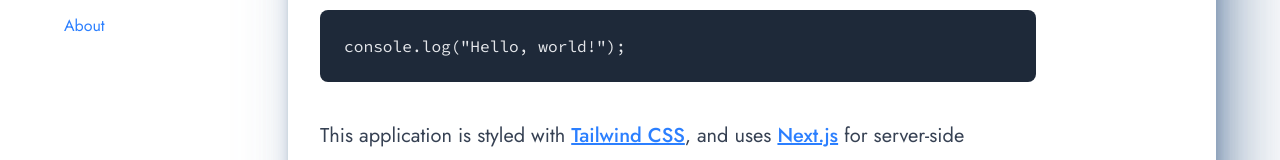
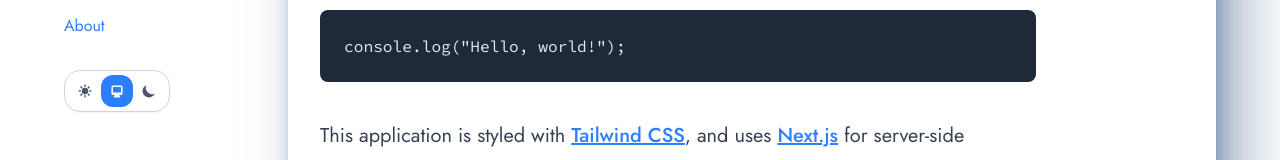
Before and after one commit to jakubsobel/yellow-dog, a Next.js app: page / in a window 1280 px wide. Shown: the part 322-482 px from the top of the page. Built offline with nearby package versions, Linux system fonts and the light colour scheme.

Commit message:
Add theme switch logic

```diff
--- a/src/app/layout.tsx
+++ b/src/app/layout.tsx
@@ -2,6 +2,7 @@ import type { Metadata } from "next";
 import { Jost, Source_Code_Pro } from "next/font/google";
 import Link from "next/link";
 
+import { ThemeSwitch } from "@/components/theme-switch/ThemeSwitch";
 import "./globals.css";
 
 const geistSans = Jost({
@@ -24,7 +25,27 @@ export default function RootLayout({
   children: React.ReactNode;
 }>) {
   return (
-    <html lang="en" className={`${geistSans.variable} ${geistMono.variable}`}>
+    <html
+      suppressHydrationWarning
+      lang="en"
+      className={`${geistSans.variable} ${geistMono.variable}`}
+    >
+      <head>
+        <script
+          dangerouslySetInnerHTML={{
+            __html: `
+            (function() {
+              const theme = localStorage.getItem('theme') || 'system';
+              if (theme === 'dark' || (theme === 'system' && window.matchMedia('(prefers-color-scheme: dark)').matches)) {
+                document.documentElement.setAttribute('data-theme', 'dark');
+              } else {
+                document.documentElement.removeAttribute('data-theme');
+              }
+            })();
+            `,
+          }}
+        />
+      </head>
       <body
         className={
           "m-4 flex flex-col bg-white antialiased lg:m-12 lg:flex-row dark:bg-slate-900"
@@ -65,6 +86,7 @@ export default function RootLayout({
               </Link>
             </li>
           </ul>
+          <ThemeSwitch />
         </aside>
         <main className="m-4 grow bg-white shadow-[var(--shadow-elevation-high)] dark:bg-slate-800 dark:shadow-[var(--shadow-elevation-high-dark)]">
           {children}
--- /dev/null
+++ b/src/components/theme-switch/ThemeSwitch.tsx
@@ -0,0 +1,118 @@
+"use client";
+
+import { useEffect, useState } from "react";
+
+// TODO: make it reusable, pass icons and values as props
+export function ThemeSwitch() {
+  const [mounted, setMounted] = useState(false);
+  const [selectedTheme, setSelectedTheme] = useState<
+    "light" | "system" | "dark"
+  >("system");
+
+  useEffect(() => {
+    setMounted(true);
+
+    // Check localStorage for saved theme preference
+    // Default to "system" if no preference is found
+    const storedTheme = localStorage.getItem("theme") as
+      | "light"
+      | "system"
+      | "dark";
+
+    if (storedTheme) {
+      setSelectedTheme(storedTheme);
+    }
+  }, []);
+
+  useEffect(() => {
+    if (!mounted) return;
+
+    localStorage.setItem("theme", selectedTheme);
+
+    if (
+      selectedTheme === "dark" ||
+      (selectedTheme === "system" &&
+        window.matchMedia("(prefers-color-scheme: dark)").matches)
+    ) {
+      document.documentElement.setAttribute("data-theme", "dark");
+    } else {
+      document.documentElement.removeAttribute("data-theme");
+    }
+  }, [selectedTheme, mounted]);
+
+  const themes = [
+    {
+      value: "light" as const,
+      icon: (
+        <svg className="h-4 w-4" fill="currentColor" viewBox="0 0 20 20">
+          <path
+            fillRule="evenodd"
+            d="M10 2a1 1 0 011 1v1a1 1 0 11-2 0V3a1 1 0 011-1zm4 8a4 4 0 11-8 0 4 4 0 018 0zm-.464 4.95l.707.707a1 1 0 001.414-1.414l-.707-.707a1 1 0 00-1.414 1.414zm2.12-10.607a1 1 0 010 1.414l-.706.707a1 1 0 11-1.414-1.414l.707-.707a1 1 0 011.414 0zM17 11a1 1 0 100-2h-1a1 1 0 100 2h1zm-7 4a1 1 0 011 1v1a1 1 0 11-2 0v-1a1 1 0 011-1zM5.05 6.464A1 1 0 106.465 5.05l-.708-.707a1 1 0 00-1.414 1.414l.707.707zm1.414 8.486l-.707.707a1 1 0 01-1.414-1.414l.707-.707a1 1 0 011.414 1.414zM4 11a1 1 0 100-2H3a1 1 0 000 2h1z"
+            clipRule="evenodd"
+          />
+        </svg>
+      ),
+    },
+    {
+      value: "system" as const,
+      icon: (
+        <svg className="h-4 w-4" fill="currentColor" viewBox="0 0 20 20">
+          <path
+            fillRule="evenodd"
+            d="M3 5a2 2 0 012-2h10a2 2 0 012 2v8a2 2 0 01-2 2h-2.22l.123.489.804.804A1 1 0 0113 18H7a1 1 0 01-.707-1.707l.804-.804L7.22 15H5a2 2 0 01-2-2V5zm5.771 7H5V5h10v7H8.771z"
+            clipRule="evenodd"
+          />
+        </svg>
+      ),
+    },
+    {
+      value: "dark" as const,
+      icon: (
+        <svg className="h-4 w-4" fill="currentColor" viewBox="0 0 20 20">
+          <path d="M17.293 13.293A8 8 0 016.707 2.707a8.001 8.001 0 1010.586 10.586z" />
+        </svg>
+      ),
+    },
+  ];
+
+  const getSelectedIndex = () =>
+    themes.findIndex((theme) => theme.value === selectedTheme);
+
+  return (
+    <fieldset className="relative flex w-max items-center rounded-2xl border-1 border-gray-300 bg-white p-1 shadow-xs shadow-gray-100 [--switch-size:_calc(var(--spacing)_*_8)] dark:border-gray-700 dark:bg-gray-800 dark:shadow-gray-700">
+      {/* Animated background dot */}
+      {mounted && (
+        <div
+          className="absolute z-0 h-8 w-8 rounded-xl bg-blue-500 transition-transform duration-300 ease-out dark:bg-blue-600"
+          style={{
+            transform: `translateX(calc(${getSelectedIndex()} * var(--switch-size)))`,
+          }}
+        />
+      )}
+
+      {themes.map((theme) => (
+        <label key={theme.value} className="relative z-10 cursor-pointer">
+          <input
+            type="radio"
+            value={theme.value}
+            name="theme"
+            checked={selectedTheme === theme.value}
+            onChange={(e) =>
+              setSelectedTheme(e.target.value as typeof selectedTheme)
+            }
+            className="sr-only"
+          />
+          <div
+            className={`flex h-8 w-8 items-center justify-center rounded-xl transition-colors duration-200 ${
+              selectedTheme === theme.value && mounted
+                ? "text-white"
+                : "text-gray-600 hover:text-gray-800 dark:text-gray-400 dark:hover:text-gray-200"
+            } `}
+          >
+            {theme.icon}
+          </div>
+        </label>
+      ))}
+    </fieldset>
+  );
+}
```
